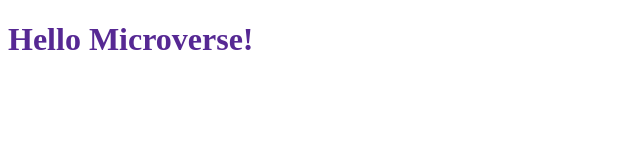
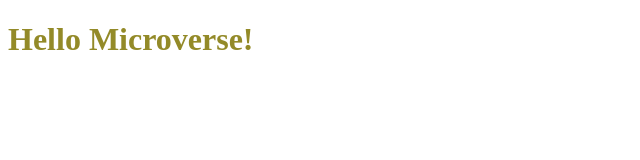
Before and after one commit to a-laarabi/Hello_world, a plain HTML site: page index.html in a window 1280 px wide. Shown: the whole page, without its empty margins (0-640 px from the left). Drawn offline with Linux system fonts and the light colour scheme.

Commit message:
Update Homepage Style

```diff
--- a/style.css
+++ b/style.css
@@ -1,3 +1,3 @@
-h1{
-    color: rgb(86, 40, 147);
+h1 {
+    color : rgb(147, 138, 40);
 }
```
Also changed, not shown: 1 other file.
